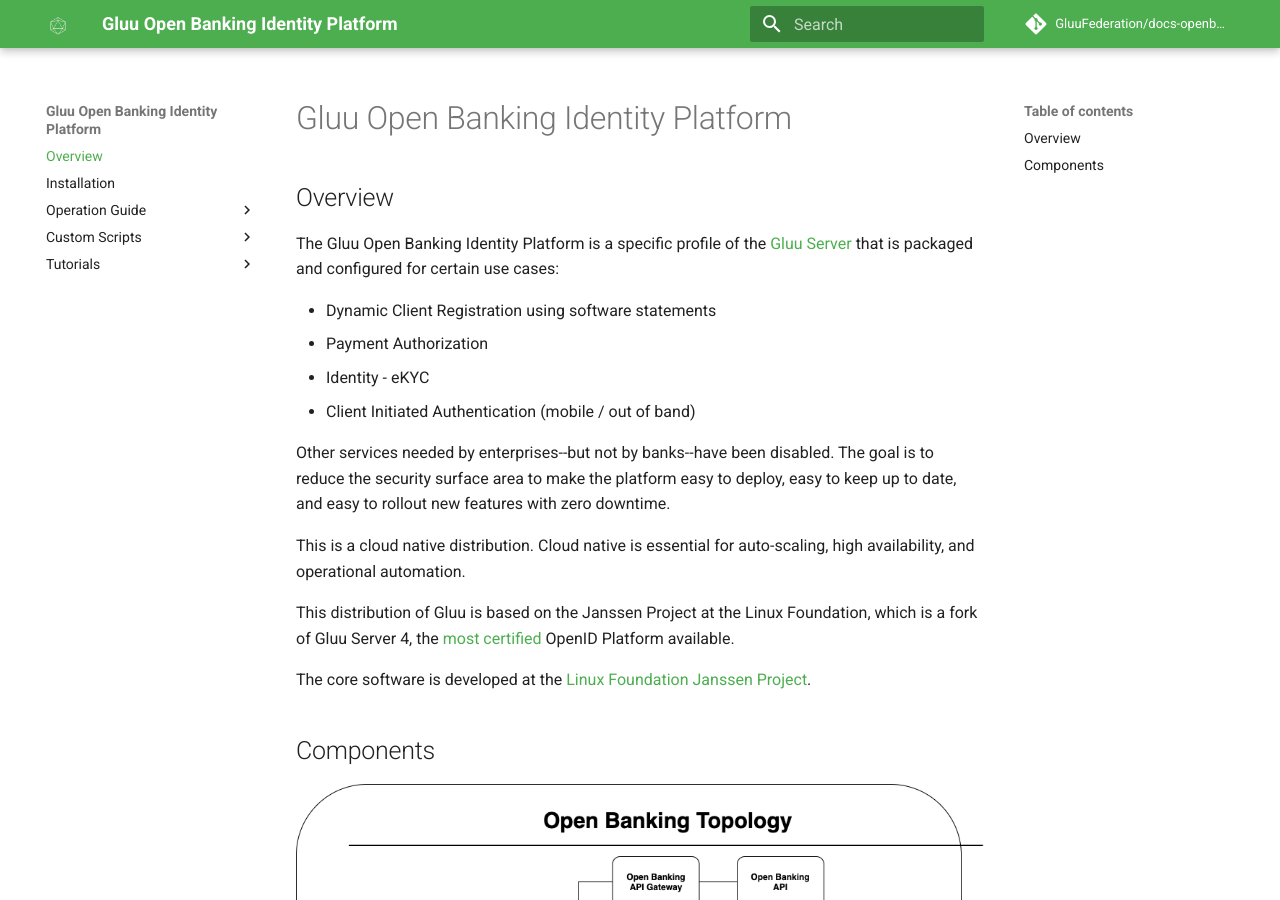
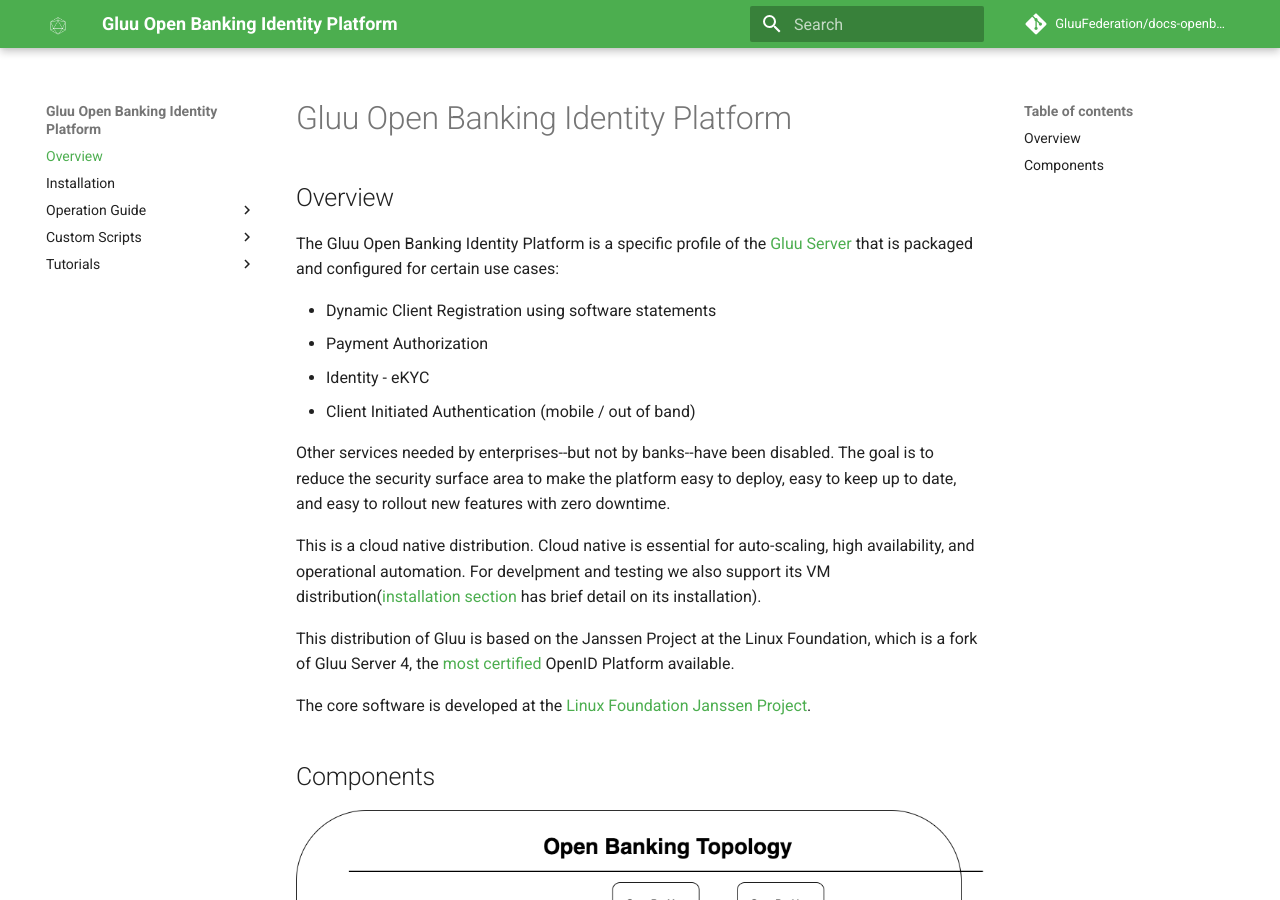
Before and after one commit to GluuFederation/docs-openbanking-prod, an MkDocs documentation site: the page built from docs/source/index.md, in a window 1280 px wide and 900 px high. Built offline with MkDocs 1.6.1 and Material for MkDocs 9.7.7, drawn with Linux system fonts in a browser that asks for light colours; comment, search, counter and statistics services are not loaded.

Commit message:
fix: added pointer of VM Installation
Added the link of VM installation

```diff
--- a/docs/source/index.md
+++ b/docs/source/index.md
@@ -11,7 +11,7 @@ The Gluu Open Banking Identity Platform is a specific profile of the [Gluu Serve
 
 Other services needed by enterprises--but not by banks--have been disabled. The goal is to reduce the security surface area to make the platform easy to deploy, easy to keep up to date, and easy to rollout new features with zero downtime.
 
-This is a cloud native distribution. Cloud native is essential for auto-scaling, high availability, and operational automation.
+This is a cloud native distribution. Cloud native is essential for auto-scaling, high availability, and operational automation. For develpment and testing we also support its VM distribution([installation section](https://gluu.org/docs/openbanking/install-cn/#vm-based-distribution) has brief detail on its installation).
 
 This distribution of Gluu is based on the Janssen Project at the Linux Foundation, which is a fork of Gluu Server 4, the [most certified](https://openid.net/certification) OpenID Platform available.
 
```
